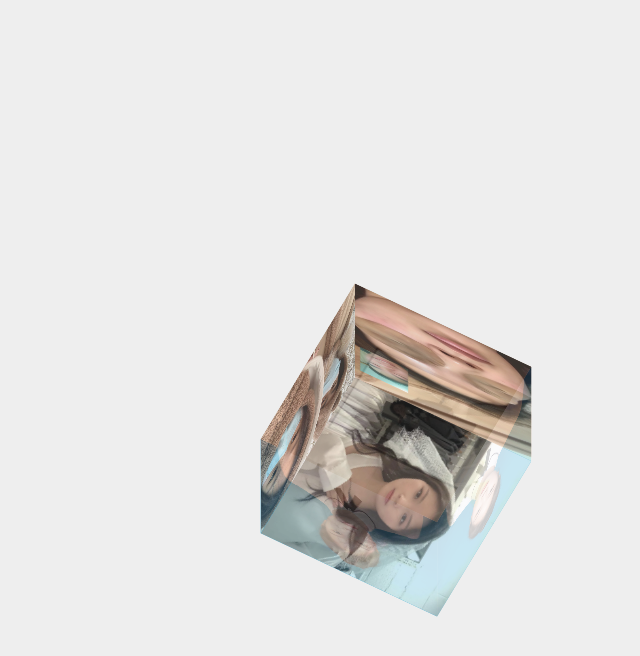
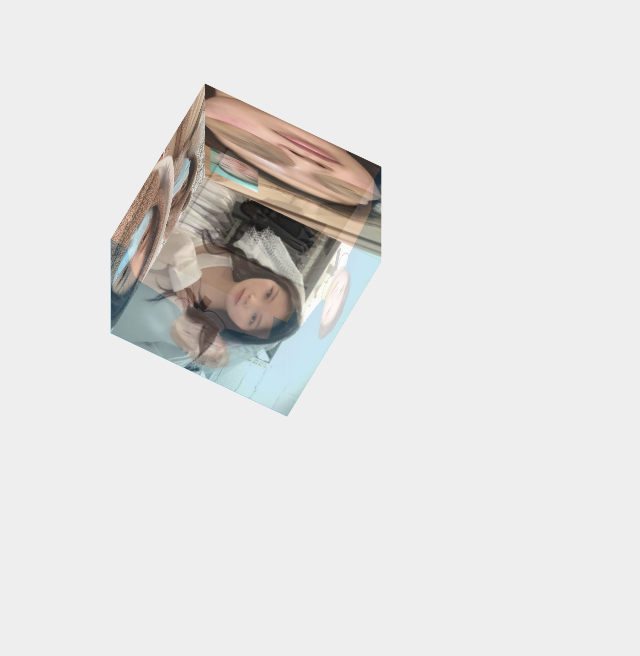
Before and after one commit to 1207003482/photos.github.io, a plain HTML site: page index.html in a window 1280 px wide. Shown: the whole page, without its empty margins (4-644 px from the left). Drawn offline with nearby package versions, Linux system fonts and the light colour scheme.

Commit message:
update:location

```diff
--- a/index.css
+++ b/index.css
@@ -176,8 +176,8 @@ video{
 }
 .rotateImg{
     position:absolute;
-    top:350px;
-    left:300px;
+    top:150px;
+    left:150px;
     width:200px;
     height:200px;
      transform-style: preserve-3d;
```
